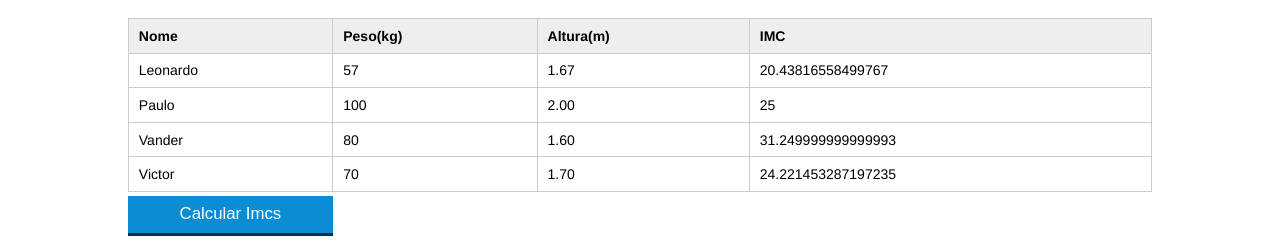
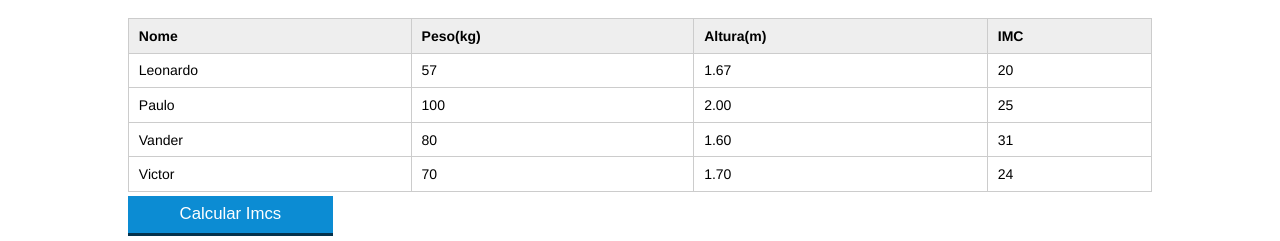
Before and after one commit to vanderL/js-inicial, a plain HTML site: page main/index.html in a window 1280 px wide. Both pictures are taken after typing "Sample", "Sample", "Sample" into the empty fields and a click on the button "Calcular Imcs". Shown: the part 137-378 px from the top of the page. Drawn offline with Linux system fonts and the light colour scheme.

Commit message:
Function Calcula imc/ eventos

```diff
--- a/main/index.html
+++ b/main/index.html
@@ -47,7 +47,7 @@
 						<td class="info-imc"></td>
 					</tr>
 				</table>
-				<button id="calcula-imcs" class="botao ">Calcular Imcs</button>
+				<button id="calcula-imcs" onclick="calculaIMC()" class="botao ">Calcular Imcs</button>
 			</section>
 			<section>
 				<h2>Adicionar novo paciente</h2>
--- a/main/js.js
+++ b/main/js.js
@@ -1,17 +1,19 @@
-var trsPacientes = document.getElementsByClassName("paciente");
+function calculaIMC() {
+    var trsPacientes = document.getElementsByClassName("paciente");
 
-percorreArray(trsPacientes, imprimeEModificaTdDeImc);
+    percorreArray(trsPacientes, function (pacienteTr){
 
-function imprimeEModificaTdDeImc(pacienteTr){
+        var pacienteAtual = montaPaciente(pacienteTr);
+        var imc = pacienteAtual.pegaImc();
 
-    var pacienteAtual = montaPaciente(pacienteTr);
-    var imc = pacienteAtual.pegaImc();
+        var tdImc = pacienteTr.getElementsByClassName("info-imc")[0];
+        tdImc.textContent = imc.toFixed(0);
 
-    var tdImc = pacienteTr.getElementsByClassName("info-imc")[0];
-    tdImc.textContent = imc;
+        console.log(imc.toFixed(2));
+    });
 
-    console.log(imc);
 }
+
 
 function montaPaciente(pacienteTr){
     var tdNome = pacienteTr.getElementsByClassName("info-nome")[0];
```
